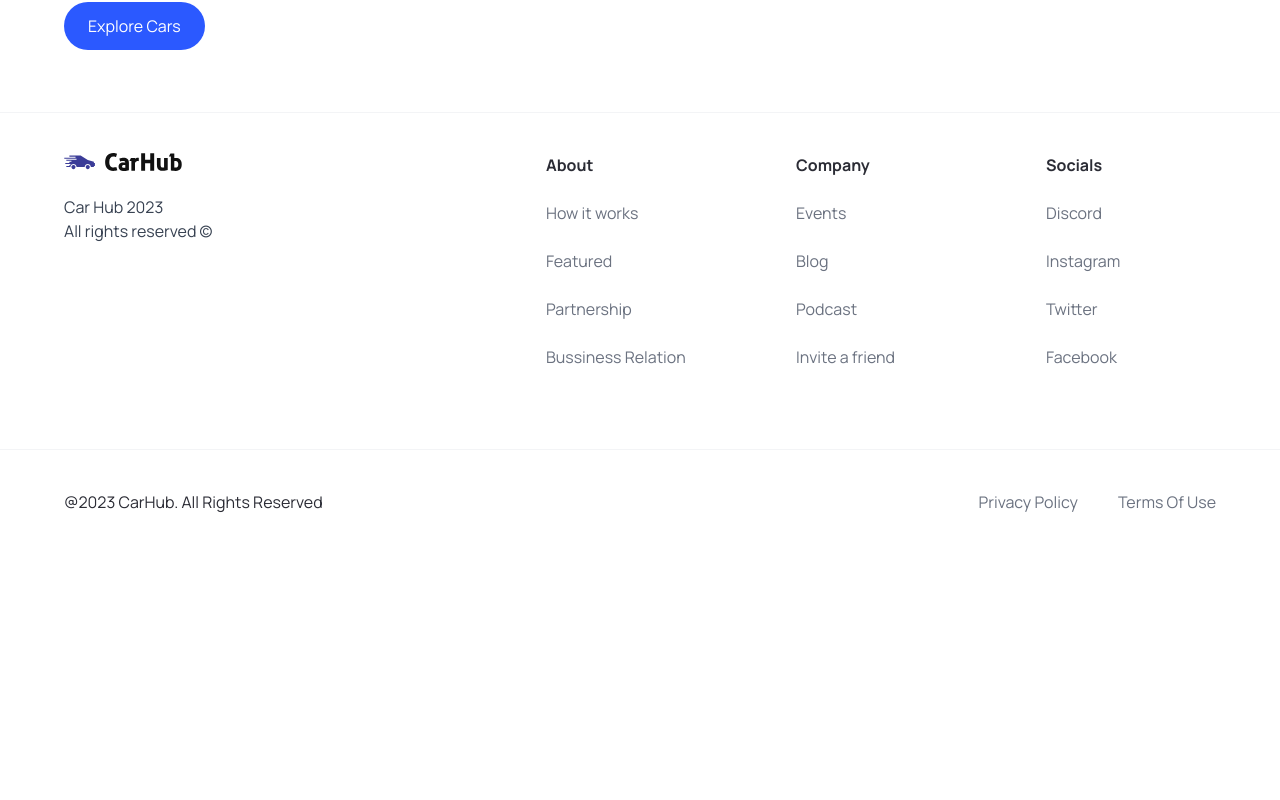
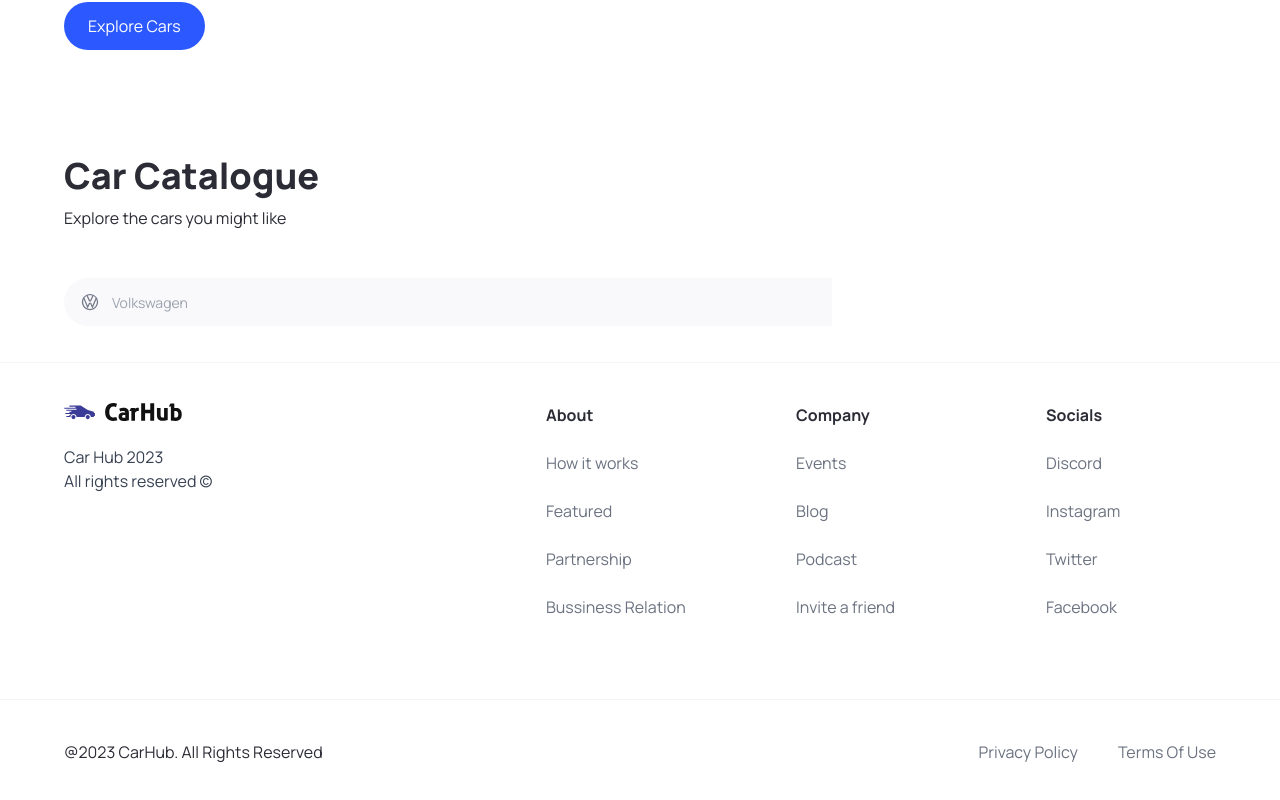
Before and after one commit to Yellowweii/next.js-demo, a Next.js app: page / in a window 1280 px wide. Shown: the part 708-1508 px from the top of the page. Before the commit the page ends 1262 px from the top, so only its background shows below. Built offline with nearby package versions, Linux system fonts and the light colour scheme.

Commit message:
finish the searchbar module

```diff
--- a/app/page.tsx
+++ b/app/page.tsx
@@ -1,8 +1,25 @@
 import Image from "next/image";
-import { Hero } from "@/sections";
+import { CustomFilter, Hero, SearchBar } from "@/sections";
 
 export default function Home() {
-  return <main className="overflow-hidden">
-    <Hero />
-  </main>;
+  return (
+    <main className="overflow-hidden">
+      <Hero />
+
+      <div className="mt-12 padding-x padding-y max-width" id="discover">
+        <div className="home__text-container">
+          <h1 className="text-4xl font-extrabold">Car Catalogue</h1>
+          <p>Explore the cars you might like</p>
+        </div>
+        <div className="home__filters">
+          <SearchBar />
+
+          {/* <div className="home__filter-container">
+          <CustomFilter title="fuel" />
+          <CustomFilter title="year" />
+        </div> */}
+        </div>
+      </div>
+    </main>
+  );
 }
--- a/package.json
+++ b/package.json
@@ -9,6 +9,7 @@
     "lint": "next lint"
   },
   "dependencies": {
+    "@headlessui/react": "^1.7.17",
     "next": "13.5.4",
     "react": "^18.2.0",
     "react-dom": "^18.2.0"
--- /dev/null
+++ b/sections/CustomFilter/index.tsx
@@ -0,0 +1,9 @@
+import React from 'react'
+
+const CustomFilter = () => {
+  return (
+    <div>CustomFilter</div>
+  )
+}
+
+export default CustomFilter
--- /dev/null
+++ b/sections/SearchBar/index.tsx
@@ -0,0 +1,17 @@
+"use client";
+import { SearchManufacturer } from "../";
+import { useState } from "react";
+
+const SearchBar = () => {
+  const handleSearch = () => {};
+  const [manufacturer, setManufacturer] = useState("");
+  return (
+    <form className="searchbar" onSubmit={handleSearch}>
+      <div className="searchbar__item">
+        <SearchManufacturer manufacturer={manufacturer} setManufacturer={setManufacturer} />
+      </div>
+    </form>
+  );
+};
+
+export default SearchBar;
--- /dev/null
+++ b/sections/SearchManufacturer/index.tsx
@@ -0,0 +1,40 @@
+"use client";
+
+import { SearchManufacturerProps } from "@/types";
+import { manufacturers } from "@/constants";
+import { Combobox, Transition } from "@headlessui/react";
+import Image from "next/image";
+import { useState, Fragment } from "react";
+
+const SearchManufacturer = ({ manufacturer, setManufacturer }: SearchManufacturerProps) => {
+  const [query, setQuery] = useState("");
+  const filteredManufacturers = query === "" ? manufacturers : manufacturers.filter((item) => item.toLowerCase().replace(/\s+/g, "").includes(query.toLowerCase().replace(/\s+/g, "")));
+  return (
+    <div className="search-manufacturer">
+      <Combobox value={manufacturer} onChange={setManufacturer}>
+        <div className="relative w-full">
+          <Combobox.Button className="absolute top-[14px]">
+            <Image src="/car-logo.svg" width={20} height={20} alt="Car logo" className="ml-4" />
+          </Combobox.Button>
+          <Combobox.Input className="search-manufacturer__input" placeholder="Volkswagen" displayValue={(manufacturer: string) => manufacturer} onChange={(e) => setQuery(e.target.value)} />
+          <Transition as={Fragment} leave="transition ease-in duration-100" leaveFrom="opacity-100" leaveTo="opacity-0" afterLeave={() => setQuery("")}>
+            <Combobox.Options>
+              {filteredManufacturers.map((item) => (
+                <Combobox.Option key={item} value={item} className={({ active }) => `relative search-manufacturer__option ${active ? "bg-primary-blue text-white" : "text-gray-900"}`}>
+                  {({ selected, active }) => (
+                    <>
+                      <span className={`block truncate ${selected ? "font-medium" : "font-normal"}`}>{item}</span>
+                      {selected ? <span className={`absolute inset-y-0 left-0 flex items-center pl-3 ${active ? "text-white" : "text-teal-600"}`}></span> : null}
+                    </>
+                  )}
+                </Combobox.Option>
+              ))}
+            </Combobox.Options>
+          </Transition>
+        </div>
+      </Combobox>
+    </div>
+  );
+};
+
+export default SearchManufacturer;
--- a/sections/index.ts
+++ b/sections/index.ts
@@ -1,5 +1,8 @@
 import Hero from "./Hero";
 import Navbar from "./Navbar";
 import Footer from "./Footer";
+import SearchBar from "./SearchBar";
+import CustomFilter from "./CustomFilter";
+import SearchManufacturer from "./SearchManufacturer";
 
-export { Hero, Navbar, Footer };
+export { Hero, Navbar, Footer, SearchBar, CustomFilter, SearchManufacturer };
--- a/types/index.ts
+++ b/types/index.ts
@@ -6,3 +6,8 @@
     handleClick?: MouseEventHandler<HTMLButtonElement>;
     btnType?: "button" | "submit";
 }
+
+export interface SearchManufacturerProps {
+    manufacturer: string;
+    setManufacturer: (manufacturer: string) => void;
+}
```
Also changed, not shown: 1 other file (tests, documents, lock files or other folders).
